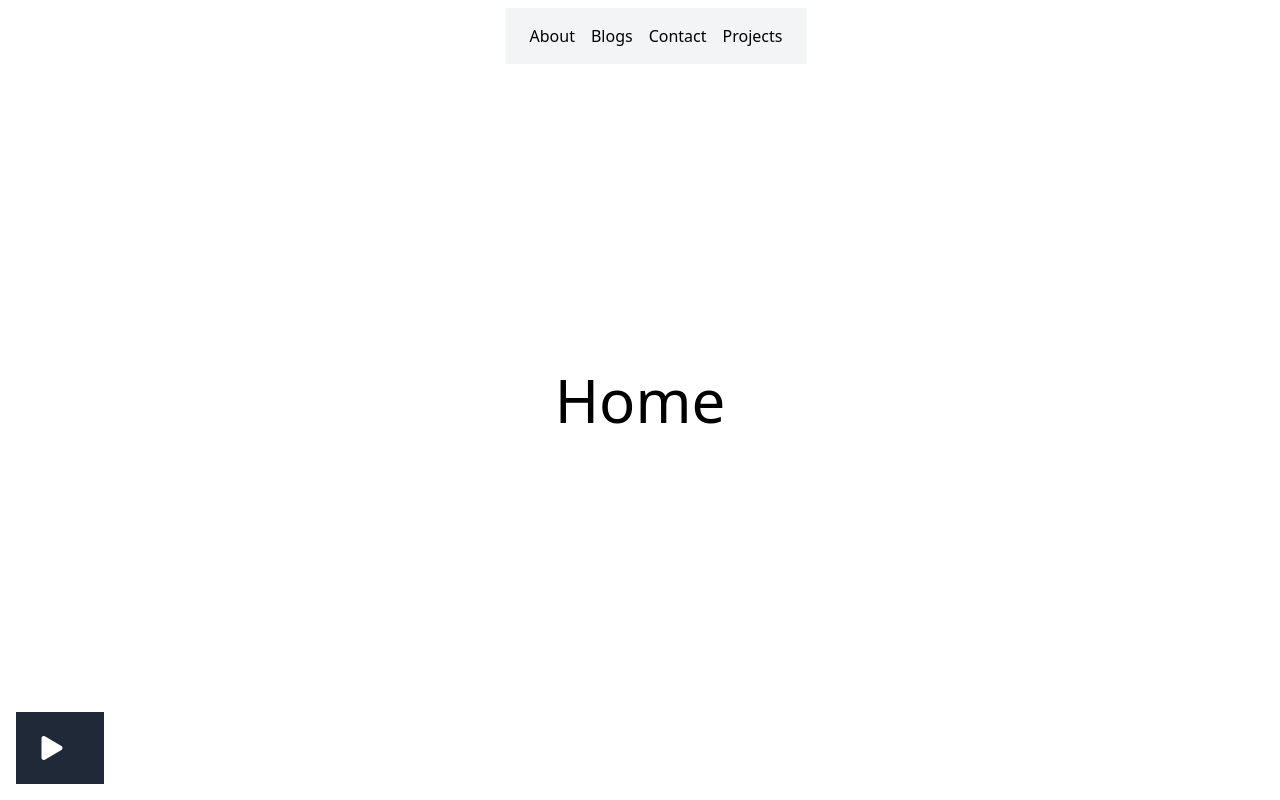
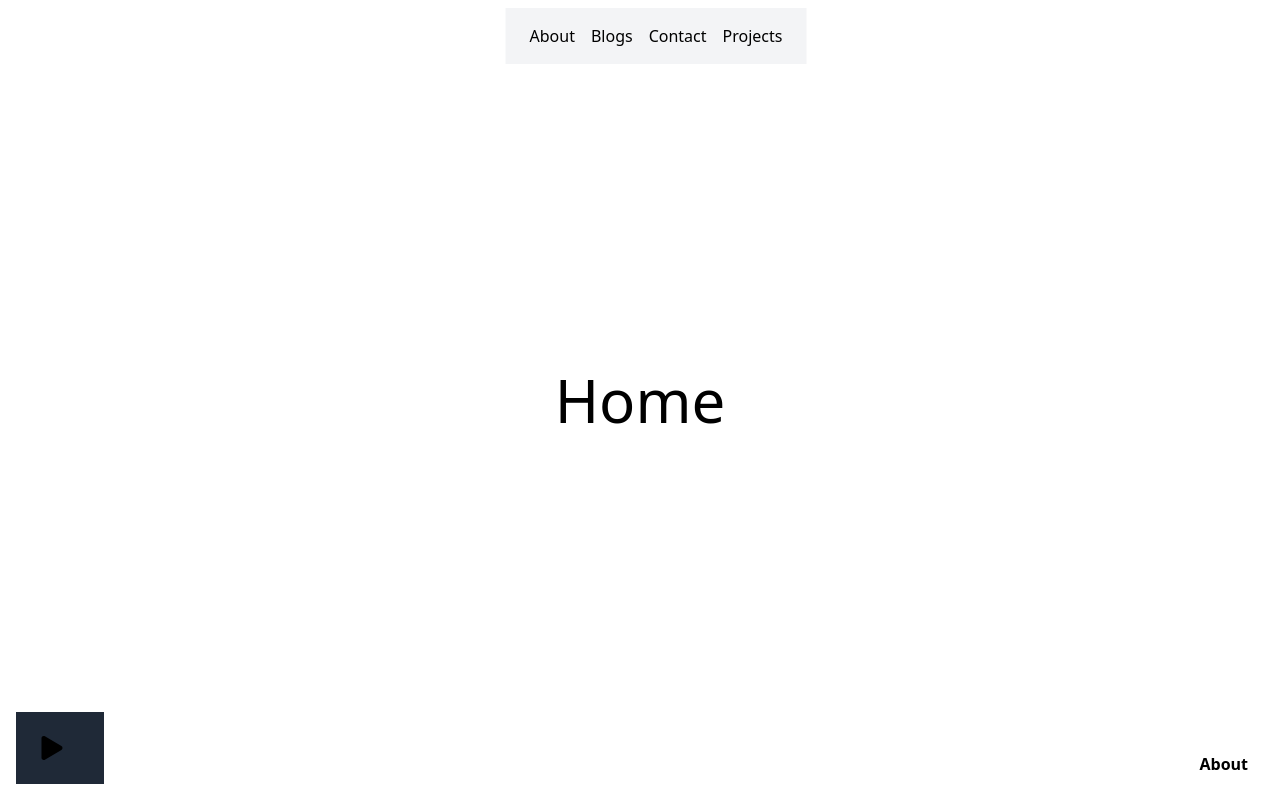
Before and after one commit to vhyran/portfolio, a React (Vite) app: page / in a window 1280 px wide. Built offline with nearby package versions, Linux system fonts and the light colour scheme; what @catppuccin/tailwindcss would draw is missing.

Commit message:
feat: add Banner and Button components, update Home page layout with MusicPlayer and navigation

```diff
--- /dev/null
+++ b/src/components/Banner.tsx
@@ -0,0 +1,34 @@
+import { motion } from 'framer-motion';
+
+interface BannerProps {
+	title: string;
+	width: string;
+	height: string;
+	image?: string;
+	color?: string;
+}
+
+export default function Banner({
+	title,
+	width,
+	height,
+	image,
+	color,
+}: BannerProps) {
+	return (
+		<motion.div
+			initial={{ opacity: 0 }}
+			animate={{ opacity: 1 }}
+			exit={{ opacity: 0 }}
+			className=""
+			style={{
+				width,
+				height,
+				backgroundImage: `url(${image})`,
+				backgroundColor: color,
+			}}
+		>
+			{title}
+		</motion.div>
+	);
+}
--- /dev/null
+++ b/src/components/Button.tsx
@@ -0,0 +1,22 @@
+import { motion } from 'framer-motion';
+import { Link } from 'wouter';
+
+interface ButtonProps {
+	text: string;
+	redirect: string;
+}
+
+const Button = ({ text, redirect }: ButtonProps) => {
+	return (
+		<motion.button className="bg-blue hover:bg-sapphire text-crust hover:text-crust font-bold py-2 px-4">
+			<Link
+				href={redirect}
+				className="text-text hover:text-blue transition duration-300"
+			>
+				{text}
+			</Link>
+		</motion.button>
+	);
+};
+
+export default Button;
--- a/src/components/MusicPlayer.tsx
+++ b/src/components/MusicPlayer.tsx
@@ -50,11 +50,11 @@ const MusicPlayer: React.FC = () => {
 				<motion.button
 					type="button"
 					onClick={togglePlayPause}
-					className="text-white text-2xl mr-4"
+					className="text-text text-2xl mr-4"
 				>
 					{isPlaying ? <FaPause /> : <FaPlay />}
 				</motion.button>
-				<motion.div className="flex-1 bg-white h-5">
+				<motion.div className="flex-1 bg-text h-5">
 					<div className="bg-blue h-5" style={{ width: `${progress}%` }} />
 				</motion.div>
 			</div>
--- a/src/pages/Home.tsx
+++ b/src/pages/Home.tsx
@@ -1,7 +1,8 @@
 import { motion } from 'framer-motion';
+import Button from '../components/Button';
 import MusicPlayer from '../components/MusicPlayer';
 
-const About = () => {
+const Home = () => {
 	return (
 		<motion.div
 			initial={{ opacity: 0 }}
@@ -11,11 +12,16 @@ const About = () => {
 			<h1 className="text-center absolute top-1/2 left-1/2 transform -translate-x-1/2 -translate-y-1/2 text-6xl text-text">
 				Home
 			</h1>
-			<div className="absolute bottom-0 p-2 m-2">
-				<MusicPlayer />
+			<div className="">
+				<div className="absolute bottom-0 left-0 p-2 m-2">
+					<MusicPlayer />
+				</div>
+				<div className="absolute bottom-0 right-0 p-2 m-2">
+					<Button text="About" redirect="/about" />
+				</div>
 			</div>
 		</motion.div>
 	);
 };
 
-export default About;
+export default Home;
```
